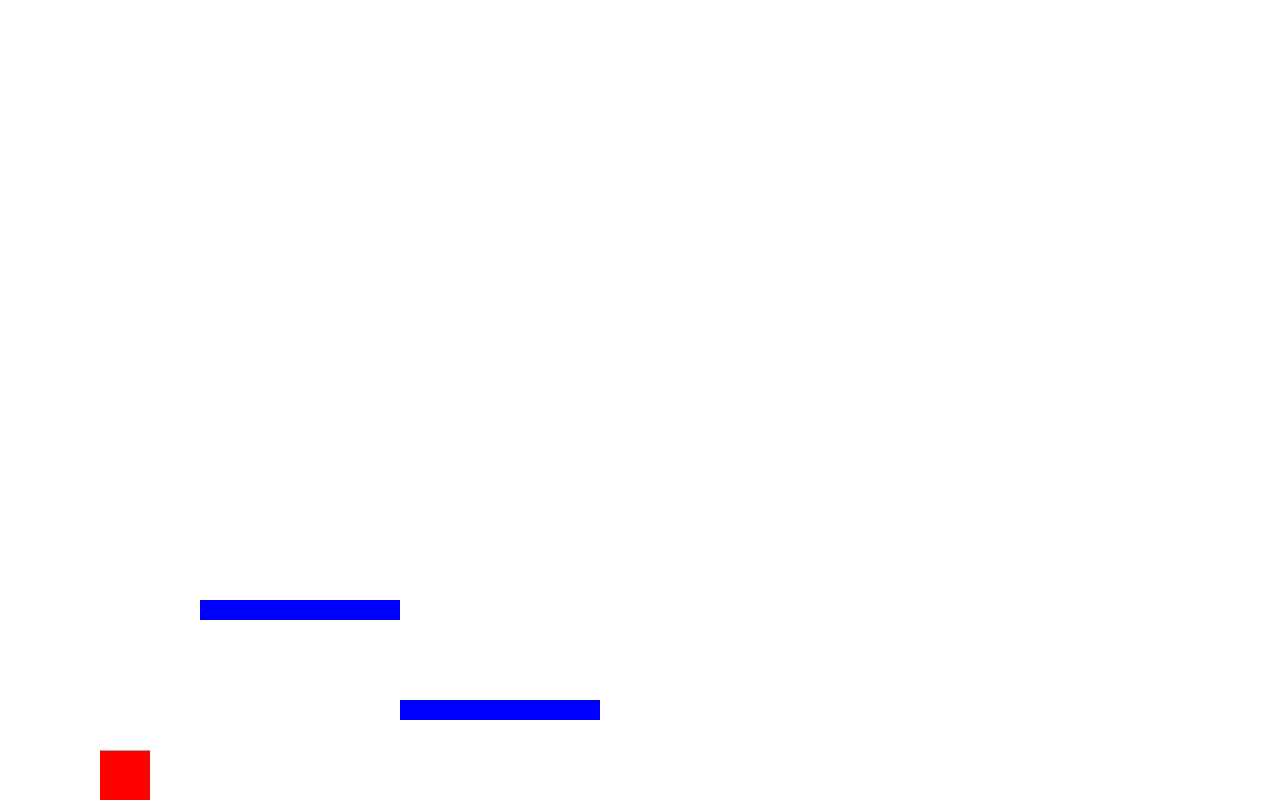
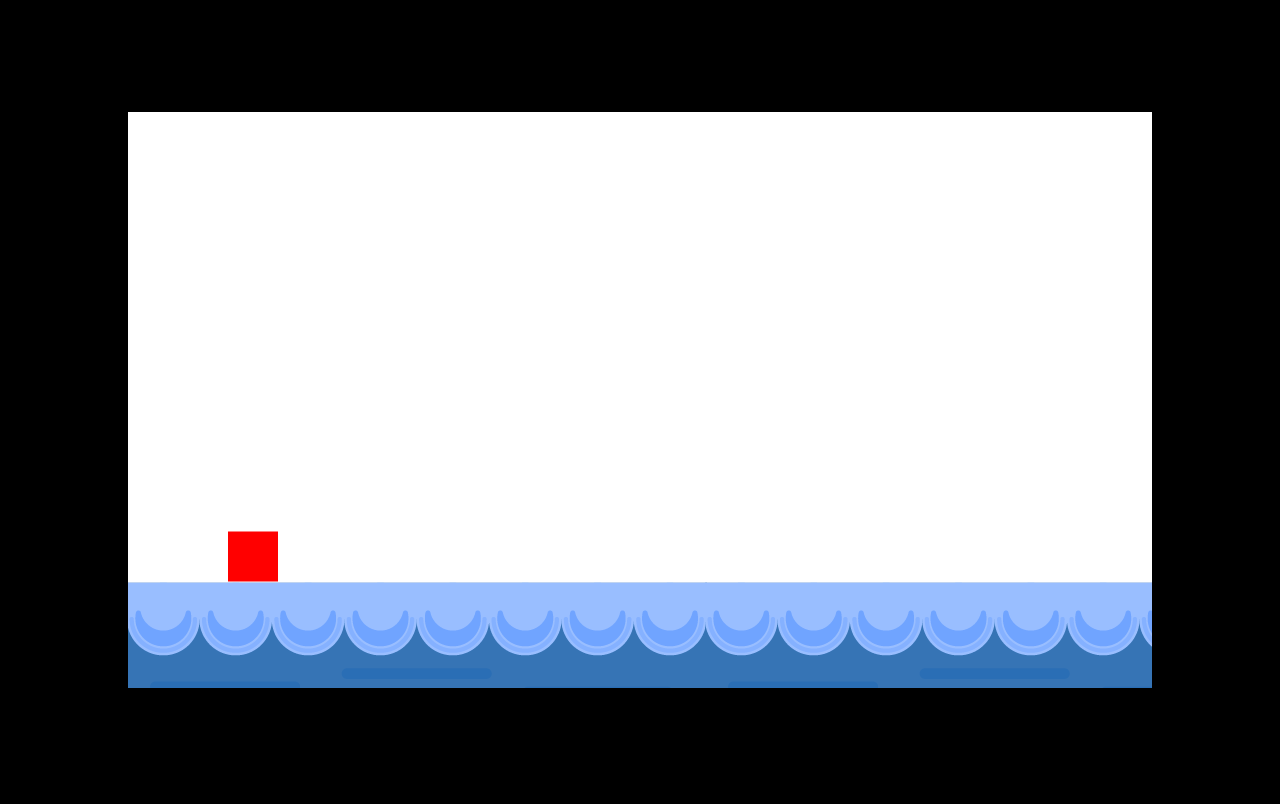
Before and after one commit to jiwonkimmmmmmm/javascript-mario-game, a plain HTML site: page index.html in a window 1280 px wide. Drawn offline with Linux system fonts and the light colour scheme.

Commit message:
플랫폼 이미지 적용

```diff
--- a/index.html
+++ b/index.html
@@ -6,7 +6,7 @@
     <meta name="viewport" content="width=device-width, initial-scale=1.0" />
     <title>마리오 게임</title>
     <link rel="stylesheet" href="./style.css" />
-    <script src="./main.js" defer></script>
+    <script type="module" src="./main.js" defer></script>
   </head>
   <body>
     <canvas></canvas>
--- a/main.js
+++ b/main.js
@@ -1,11 +1,10 @@
 "use strict";
 
 const canvas = document.querySelector("canvas");
+canvas.width = 1024;
+canvas.height = 576;
 
 const c = canvas.getContext("2d");
-
-canvas.width = innerWidth;
-canvas.height = innerHeight;
 
 const gravity = 0.5;
 
@@ -43,27 +42,42 @@ class Player {
 }
 
 class Platform {
-  constructor({ x, y }) {
+  constructor({ x, y, image }) {
     this.position = {
       x,
       y,
     };
-    this.width = 200;
-    this.height = 20;
+
+    this.image = image;
+    this.width = image.width;
+    this.height = image.height;
   }
 
   draw() {
-    c.fillStyle = "blue";
-    c.fillRect(this.position.x, this.position.y, this.width, this.height);
+    c.drawImage(this.image, this.position.x, this.position.y);
   }
 }
 
 const player = new Player();
 
+function createPlatFormImage() {
+  return new Promise((resolve, reject) => {
+    const image = new Image();
+    image.onload = () => resolve(image);
+    image.onerror = reject;
+    image.src = "./static/images/platform.png";
+  });
+}
+
+const image = await createPlatFormImage();
+
 const platforms = [
-  new Platform({ x: 200, y: 600 }),
-  new Platform({ x: 400, y: 700 }),
+  new Platform({ x: -1, y: 470, image }),
+  new Platform({ x: image.width - 3, y: 470, image }),
 ];
+
+console.log(image);
+console.log(image.width);
 
 const keys = {
   right: {
@@ -78,11 +92,13 @@ let scrollOffset = 0;
 
 function animate() {
   requestAnimationFrame(animate);
-  c.clearRect(0, 0, canvas.width, canvas.height);
-  player.update();
+
+  c.fillStyle = "white";
+  c.fillRect(0, 0, canvas.width, canvas.height);
   platforms.forEach((platform) => {
     platform.draw();
   });
+  player.update();
 
   // 플레이어 x좌표 이동 설정
   if (keys.right.pressed && player.position.x < 400) {
--- a/style.css
+++ b/style.css
@@ -1,3 +1,8 @@
 body {
   margin: 0;
+  background-color: black;
+  display: flex;
+  align-items: center;
+  justify-content: center;
+  height: 100vh;
 }
```
